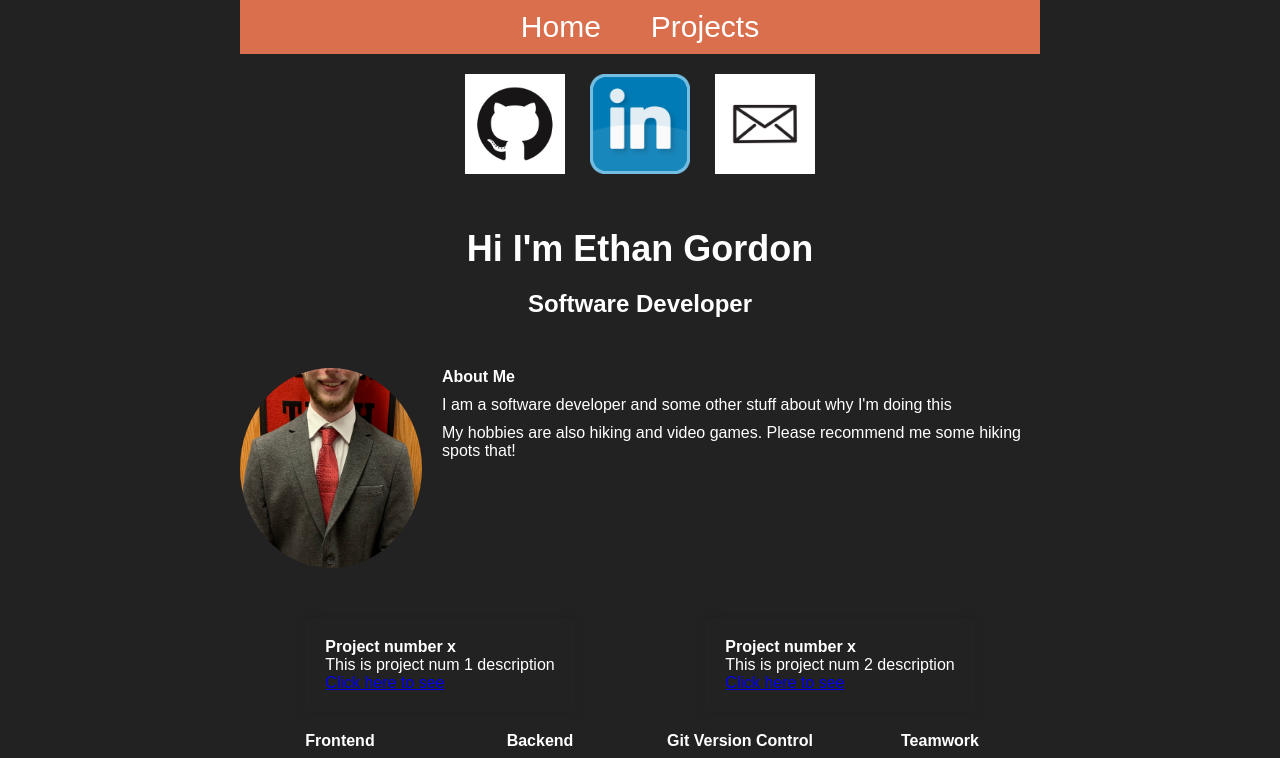
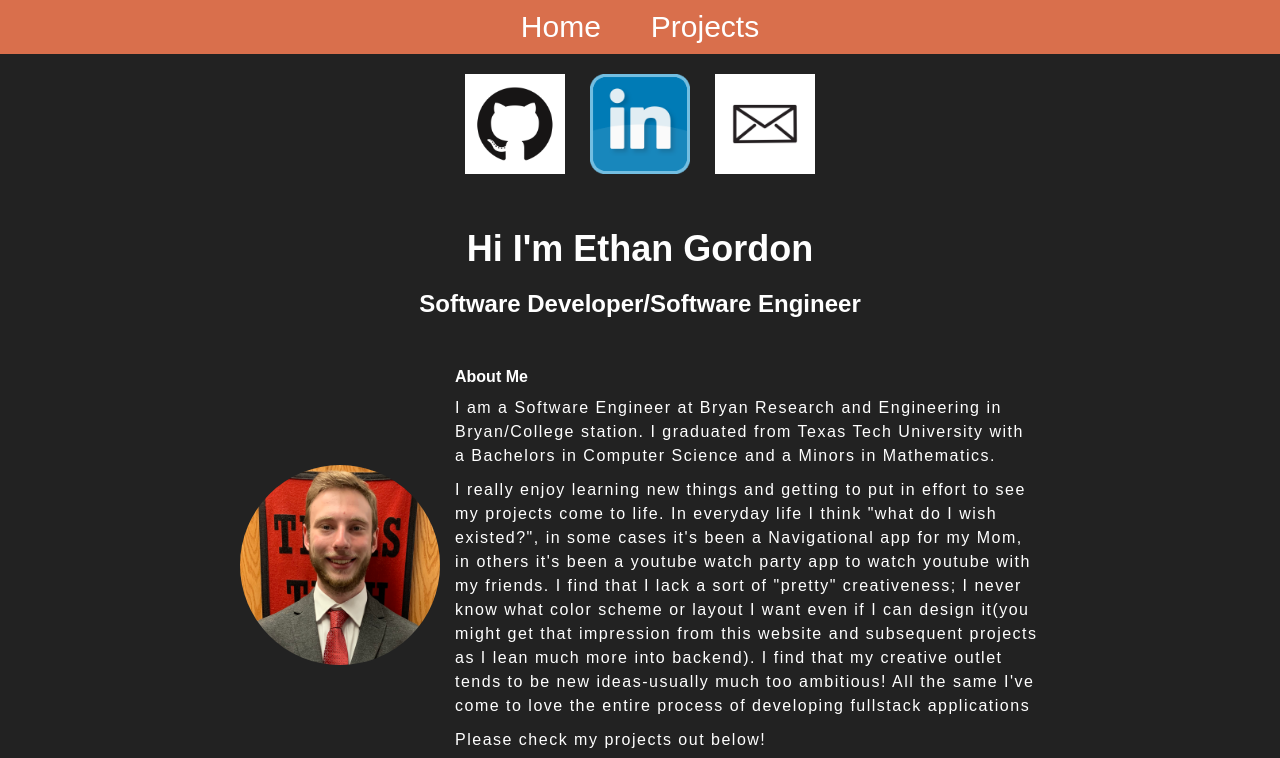
Before and after one commit to ethang404/PortfolioProject, a React (Create React App) app in the folder frontend/: page / in a window 1280 px wide. Shown: the top 758 px of the page. Built offline with nearby package versions, Linux system fonts and the light colour scheme; no server answers.

Commit message:
Changed frontend display on Portfolio Site & Navbar. Added requirements.txt for django deploy

```diff
--- a/frontend/src/App.js
+++ b/frontend/src/App.js
@@ -4,6 +4,7 @@ import HomePage from "./portfolio/HomePage";
 import Projects from "./portfolio/Projects";
 import TodoLogin from "./todo/TodoLogin";
 import NotFound from "./NotFound";
+import Navbar from "./Navbar";
 
 import TodoHomepage from "./todo/TodoHomepage";
 import PrivateRoutes from "./utils/PrivateRoutes";
@@ -27,9 +28,11 @@ const socket = io.connect("https://youtubebackend.com/", {
 function App() {
 	return (
 		<div className="App">
+			<Navbar />
 			<Router basename="/">
 				<Routes>
 					<Route path="/" element={<HomePage />}></Route>
+					<Route exact path="/Projects" element={<Projects />}></Route>
 					<Route exact path="/Project/To-do-login" element={<TodoLogin />}></Route>
 					<Route exact path="/Project/To-do-register" element={<TodoRegister />}></Route>
 
--- a/frontend/src/Navbar.js
+++ b/frontend/src/Navbar.js
@@ -1,12 +1,13 @@
 import "./Navbar.css";
 
-export default function Navbar(){
-    return(
+export default function Navbar() {
+	const frontendURL = process.env.REACT_APP_NETLIFY_URL;
+	return (
 		<div>
 			<nav className="Nav">
 				<ul className="Nav-elements">
 					<li>
-							<a href="/">Home</a>
+						<a href="https://legendary-gecko-c5294f.netlify.app/">Home</a>
 					</li>
 					<li>
 						<a href="/Projects">Projects</a>
@@ -14,6 +15,5 @@ export default function Navbar(){
 				</ul>
 			</nav>
 		</div>
-
 	);
 }
--- a/frontend/src/portfolio/HomePage.js
+++ b/frontend/src/portfolio/HomePage.js
@@ -13,7 +13,7 @@ import Backend_Mark from "./images_downloads/Backend_Mark.jpg";
 import Teamwork from "./images_downloads/Teamwork.jpg";
 import coming_soon from "./images_downloads/coming_soon.jpg";
 
-import Navbar from "../Navbar";
+//import Navbar from "../Navbar";
 
 /*
 <a target="_blank" href={Ethan_Gordon_Resume}>
@@ -39,7 +39,6 @@ export default function HomePage() {
 
 	return (
 		<div className="main">
-			<Navbar />
 			<div className="container">
 				<div className="logo">
 					<a href="https://github.com/ethang404">
@@ -58,15 +57,28 @@ export default function HomePage() {
 				</div>
 			</div>
 			<h2 className="main-header">Hi I'm Ethan Gordon</h2>
-			<h4 className="second-header">Software Developer</h4>
+			<h4 className="second-header">Software Developer/Software Engineer</h4>
 			<section className="about-me">
 				<img src={Picture_of_me} alt="Pic" className="Pic"></img>
 				<div className="about-me-info">
 					<h4>About Me</h4>
-					<p>I am a software developer and some other stuff about why I'm doing this</p>
 					<p>
-						My hobbies are also hiking and video games. Please recommend me some hiking spots that!
+						I am a Software Engineer at Bryan Research and Engineering in Bryan/College station. I
+						graduated from Texas Tech University with a Bachelors in Computer Science and a Minors
+						in Mathematics.
 					</p>
+					<p>
+						I really enjoy learning new things and getting to put in effort to see my projects come
+						to life. In everyday life I think "what do I wish existed?", in some cases it's been a
+						Navigational app for my Mom, in others it's been a youtube watch party app to watch
+						youtube with my friends. I find that I lack a sort of "pretty" creativeness; I never
+						know what color scheme or layout I want even if I can design it(you might get that
+						impression from this website and subsequent projects as I lean much more into backend).
+						I find that my creative outlet tends to be new ideas-usually much too ambitious! All the
+						same I've come to love the entire process of developing fullstack applications
+					</p>
+
+					<p>Please check my projects out below!</p>
 				</div>
 			</section>
 
@@ -78,8 +90,13 @@ export default function HomePage() {
 					<a href="/Project/To-do-login">Click here to see</a>
 				</div>
 				<div className="project">
-					<h4>Project number x</h4>
-					<p>This is project num 2 description</p>
+					<h4>Youtube WatchRoom Project</h4>
+					<p>
+						This youtube watchroom project allows you to join a room with multiple friends and watch
+						youtube videos at the same time. This is accomplished via websockets specifically
+						Socket.IO. I've deployed the frontend to Netlify(React.js) and the backend(Node.js) to
+						AWS EC2 instance.
+					</p>
 					<a href="/Project/YoutubeApp/Login/">Click here to see</a>
 				</div>
 			</section>
--- a/frontend/src/portfolio/Homepage.css
+++ b/frontend/src/portfolio/Homepage.css
@@ -38,18 +38,21 @@ body {
 	height: auto;
 }
 
+.Pic {
+	height: 200px;
+	width: 200px;
+	border-radius: 50%;
+	object-fit: cover;
+	flex-shrink: 0; /* Prevent the image from shrinking */
+	object-position: center top; /* Adjust this value to move the focal point */
+}
+
 .about-me {
 	display: flex;
 	flex-direction: row;
+	align-items: center; /* Center vertically */
+	gap: 15px;
 	margin-bottom: 50px;
-}
-
-.Pic {
-	height: 200px;
-	width: 200px;
-	margin-right: 20px;
-	border-radius: 50%;
-	object-fit: cover;
 }
 
 .about-me-info {
@@ -63,6 +66,11 @@ body {
 }
 
 .about-me-info p {
+	font-family: Arial, sans-serif;
+	font-size: 16px;
+	line-height: 1.5;
+	font-weight: normal; /* Or use 'bold' for emphasis */
+	letter-spacing: 1.5px;
 	margin: 0;
 	margin-bottom: 10px;
 }
--- a/frontend/src/todo/TodoLogin.js
+++ b/frontend/src/todo/TodoLogin.js
@@ -44,7 +44,6 @@ export default function TodoLogin() {
 
 	return (
 		<div>
-			<Navbar />
 			<ThemeProvider theme={darkTheme}>
 				<CssBaseline />
 
```
Also changed, not shown: 2 other files (tests, documents, lock files or other folders). Lines whose indentation alone changed are shown as unchanged.
